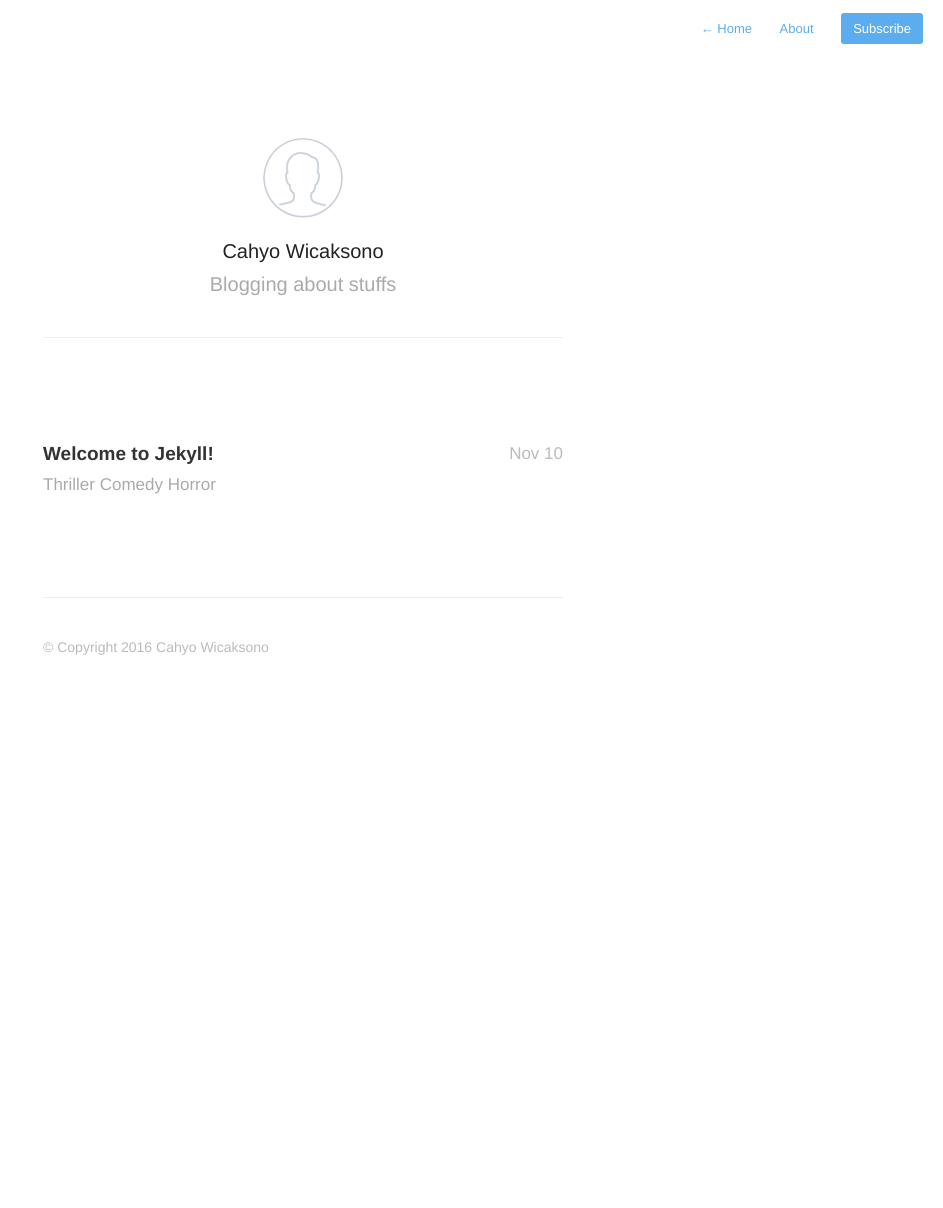
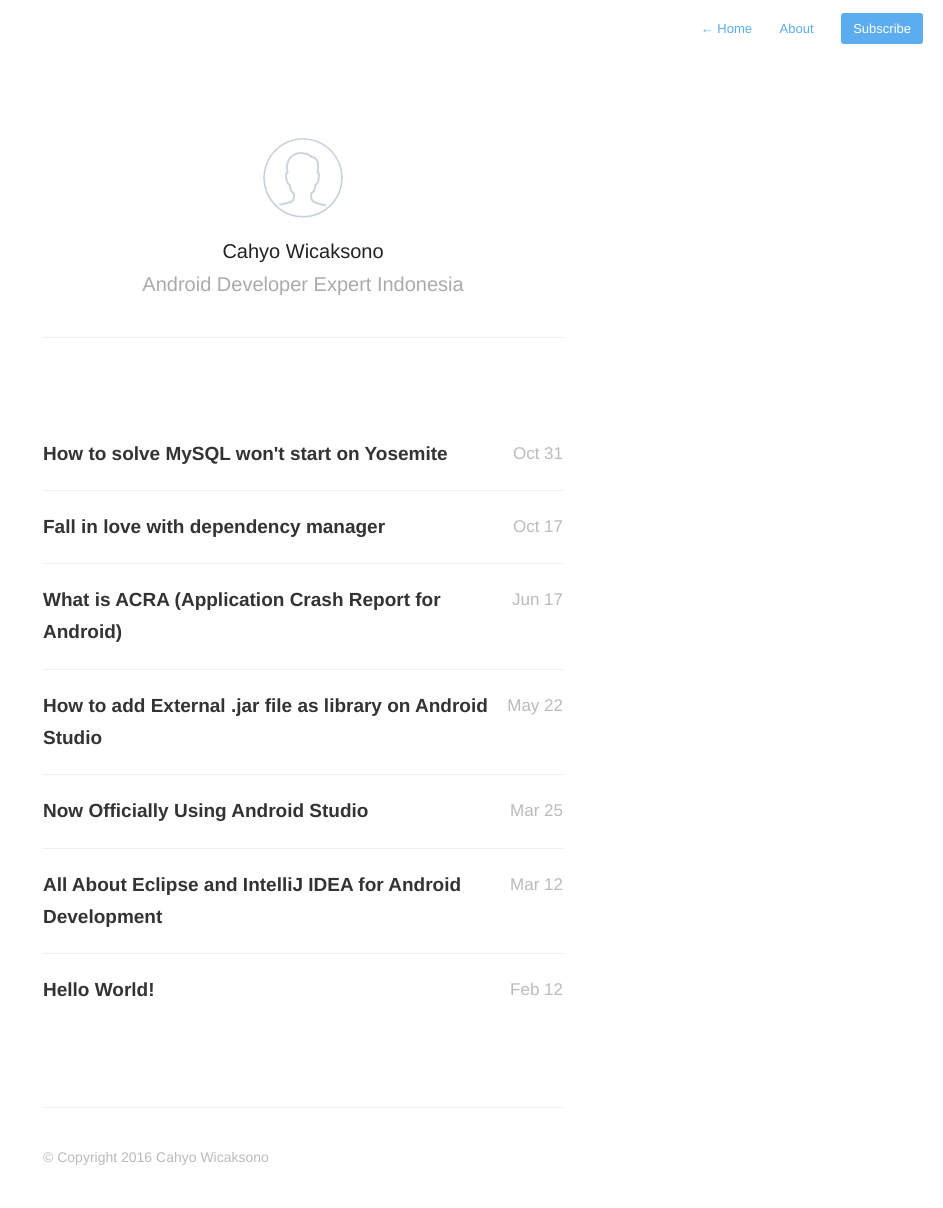
Before and after one commit to cwicaksono/cwicaksono.github.io, a Jekyll site: the page built from index.html, in a window 1280 px wide. Shown: the whole page, without its empty margins (337-1280 px from the left). Built offline with Jekyll 4.4.1, drawn with Linux system fonts in a browser that asks for light colours; nearby versions of some CDN libraries; Markdown is read by kramdown in place of the engine named in the settings; the list of posts is cut into pages by our own code; before the commit the page ends 900 px from its top, so only the background shows below that; some of the changed lines change nothing that is shown.

Commit message:
change final configuration

````diff
--- a/_config.yml
+++ b/_config.yml
@@ -1,21 +1,21 @@
-name: Your New Jekyll Site
-description: Blogging about stuffs
-meta_description: "Your New Jekyll Site, Blogging about stuffs"
+name: Cahyo Wicaksono - Android Developer Expert Indonesia
+description: Android Developer Expert Indonesia
+meta_description: "Cahyo Wicaksono - Android Developer Expert Indonesia"
 
 aboutPage: true
 
 markdown: redcarpet
 highlighter: pygments
 
-paginate: 20
+paginate: 10
 baseurl: /
-domain_name: 'http://yourblog-domain.com'
+domain_name: 'http://cwicaksono.github.io/'
 google_analytics: 'UA-XXXXXXXX-X'
 disqus: false
 disqus_shortname: 'your-disqus-shortname'
 
 # Details for the RSS feed generator
-url:            'http://your-blog-url.example.com'
+url:            'http://cwicaksono.github.io/'
 author:         'Cahyo Wicaksono'
 authorTwitter:  'cwicaksono'
 
@@ -42,5 +42,4 @@ defaults:
             layout: post
 
 gems: [jekyll-paginate]
-paginate: 5
 paginate_path: "page:num"
--- a/_posts/2013-11-10-welcome-to-jekyll.markdown
+++ /dev/null
@@ -1,23 +0,0 @@
----
-title:  "Welcome to Jekyll!"
-date:   2013-11-10 10:18:00
-description: Thriller Comedy Horror
----
-
-You'll find this post in your `_posts` directory - edit this post and re-build (or run with the `-w` switch) to see your changes!
-To add new posts, simply add a file in the `_posts` directory that follows the convention: YYYY-MM-DD-name-of-post.ext.
-
-Jekyll also offers powerful support for code snippets:
-
-{% highlight ruby %}
-def print_hi(name)
-  puts "Hi, #{name}"
-end
-print_hi('Tom')
-#=> prints 'Hi, Tom' to STDOUT.
-{% endhighlight %}
-
-Check out the [Jekyll docs][jekyll] for more info on how to get the most out of Jekyll. File all bugs/feature requests at [Jekyll's GitHub repo][jekyll-gh].
-
-[jekyll-gh]: https://github.com/mojombo/jekyll
-[jekyll]:    http://jekyllrb.com
--- /dev/null
+++ b/_posts/2014-02-12-hello-world.markdown
@@ -0,0 +1,6 @@
+---
+layout: post
+title: Hello World!
+---
+
+Welcome to WordPress. This is your first post. Edit or delete it, then start blogging!
--- /dev/null
+++ b/_posts/2014-03-12-all-about-eclipse-and-intellij-idea-for-android-development.markdown
@@ -0,0 +1,14 @@
+---
+layout: post
+title: All About Eclipse and IntelliJ IDEA for Android Development
+---
+
+I started Eclipse for create mobile application, I use it to create BlackBerry and Android mobile application. To create BlackBerry application on the first time there was 2 editor that we can use, first BlackBerry JDE and Eclipse. If we compare about that i think Eclipse will be a winner, i just found one advantages for using Eclipse than BlackBerry JDE.
+
+When you create mobile application there a condition that you must refactor your code, there some reason from to make our code more clear and change our code more pretty or easy to maintain with team. BlackBerry JDE doesn't have refactor function, when we want to do refactor we must edit code by line manually. On Eclipse we can found and use refactor function.
+
+But i think Eclipse have disadvantages like memory consumption and it's major issue when we use computer with minimal specification. Eclipse will use more memory consumption when we use it for create big mobile application, when you try it on Hello World you will not found this. And other disadvantages is there are much that shown on basic IDE even when you don't need that (and i know that we can hide them manually).
+
+And now i found IntelliJ IDEA, i think it can be an alternative for Eclipse that more light weight, clean. When i try to use it today for create Android application, there are trouble that i found when i import my project but Google can help me about that. I use IntelliJ IDEA for 3 hours but i think will use it to replace Eclipse (but i still have Eclipse as backup plan if IntelliJ IDEA can provide my needs when create mobile application).
+
+If you want to know about IntelliJ IDEA visit [Official website](http://www.jetbrains.com/idea/).
--- /dev/null
+++ b/_posts/2014-03-25-now-officially-using-android-studio.markdown
@@ -0,0 +1,17 @@
+---
+layout: post
+title: Now Officially Using Android Studio
+---
+After a few days doing research about Android Studio and now decide to use it for my development tools. Based on my previous post about [comparison between Eclipse and IntelliJ IDEA](http://cwicaksono.net/all-about-eclipse-and-intellij-idea-for-android-development/) that tell if IntelliJ is better than Eclipse.
+
+We know that Android Studio is based on IntelliJ IDEA, and it's mean that advantages about IntelliJ is owned by Android Studio to. But on my research about using Android Studio i have many experience that almost make my mind to forget about it (Android Studio).
+
+First using Android Studio it is really painfull because by default a development tools to build any application will provide clean source code. But on my experience (because i don't have any experience before) i read a few links that explain about my problem and nothing works. I remember that i have a friend (we are one team for several years when he still in the college) and i ask to him about my problem. Than he start guide me very well and after 2 hours chat with him i can solve my problem.
+
+My problem is i missing several line of codes that use for check Maven Repository, after i add it i success to try Android Studio.
+
+If you want to read more about or download Android Studio you can follow this link.
+
+[Download Android Studio](http://developer.android.com/sdk/installing/studio.html)
+
+ps: thank's to my frinds [@PanjieSW](http://twitter.com/panjiesw)
--- /dev/null
+++ b/_posts/2014-05-22-how-to-add-external-jar-file-as-library-on-android-studio.markdown
@@ -0,0 +1,12 @@
+---
+layout: post
+title: How to add External .jar file as library on Android Studio
+---
+Sometimes when we start to create Android application, we must include another .jar file to help development proccess more productive. Some library that i must used is android [async http library](https://github.com/loopj/android-async-http), google play service and google analytics.
+
+When using Eclipse you just add it with right click on your project then choose build path then custom build path. Then you can add external .jar file from it. But on Android Studio maybe more simple than on Eclipse. Follow the steps below to add external .jar file on Android Studio.
+
+1. Copy your .jar file into libs directory, libs directory locate on `ProjectDir/ModuleDir/libs`, you can do this on Finder or explorer or direct from Android Studio
+2. Right click on your .jar file that located on point number one, then choose "Add as Library"
+
+Now you can use an .jar file as library on your Android Studio, if you failed maybe you put on wrong libs directory.
--- /dev/null
+++ b/_posts/2014-06-17-what-is-acra-application-crash-report-for-android.markdown
@@ -0,0 +1,13 @@
+---
+layout: post
+title: What is ACRA (Application Crash Report for Android)
+---
+When i create an Android application i found new problem when it still in development phase. When your project still on development state you need some tools that help you to trace all error message that found on e.printStackTrace() method. So i do research about that and i found ACRA (Application Crash Report for Android).
+
+ACRA is tiny library that override force close method and collect all message and send it to server, and you can analyze this message to help your debug phase. Why i recommend you to try this tools is because sometimes when you create an Android application you never found any problem. But sometimes when other people (test user) trying to install your application on their devices they get crash.
+
+There is several reason that make your application crash, some of them is OutMemoryOfError and warning message. I look at the latest operating system on android, they have a very strict rules. Espesially when you use Genymotion as your android simulator, in Genymotion there are much limitation like they grant all permission on manifest file and sometimes Genymotion not showing force close but if you trace on debug window (Eclipse or Android Studio) there are several messages.
+
+So after that several reason i think will be better if we used some system that reporting any crash problem on app. I used ACRA to my latest project to help me debugging and it very helpfull for me.
+
+If you want to read more about ACRA you can read it on their website [http://acra.ch/](http://acra.ch/) and i found some great tutorial that help me to setup ACRA to implement on my project, you can read it on [toptal](http://www.toptal.com/android/automated-android-crash-reports-with-acra-and-cloudant)
--- /dev/null
+++ b/_posts/2014-10-17-fall-in-love-with-dependency-manager.markdown
@@ -0,0 +1,15 @@
+---
+layout: post
+title: Fall in love with dependency manager
+---
+Actually dependency manager is already for long time, but i have never used it for some reason. But a few months ago i challenge my self to use dependency manager.
+
+Dependency manager is mechanisme that will download necessary dependency library that will be used on development process.
+
+Here are some example of dependency manager
+
+1. [Composer](https://getcomposer.org/) for PHP
+2. [Gradle](http://www.gradle.org/)
+3. [Cocoapods](http://cocoapods.org/) for iOS Development
+
+If you want to try use dependency manager better use Linux or Mac.
--- /dev/null
+++ b/_posts/2014-10-31-how-to-solve-mysql-wont-start-on-yosemite.markdown
@@ -0,0 +1,27 @@
+---
+layout: post
+title: How to solve MySQL won't start on Yosemite
+---
+After i upgrade my MacBook Air into Yosemite there are major problem that disturbing me. The problem is MySQL server on MAMP wont start. But i think if i search on Google i will find how to solve it.
+
+But for now i can keep calm because i can solve it, at least for now MAMP running normally.
+
+Check your mysqld proccess and see port number that use on it by this command
+
+```sh
+lsof -Pni4 | grep LISTEN | grep mysqld
+```
+
+If you found proccess after executing that command you can kill mysqld proccess by using this command
+
+```sh
+kill [PID]
+```
+
+After kill mysqld proccess maybe you can validate is mysqld really "dead" using ```lsof``` command again
+
+And if your mysqld proccess was dead, you can start MySQL from MAMP application.
+
+*Yeay now i can use MAMP normally again
+
+note: this method maybe not work for you, but it works for me now
````
